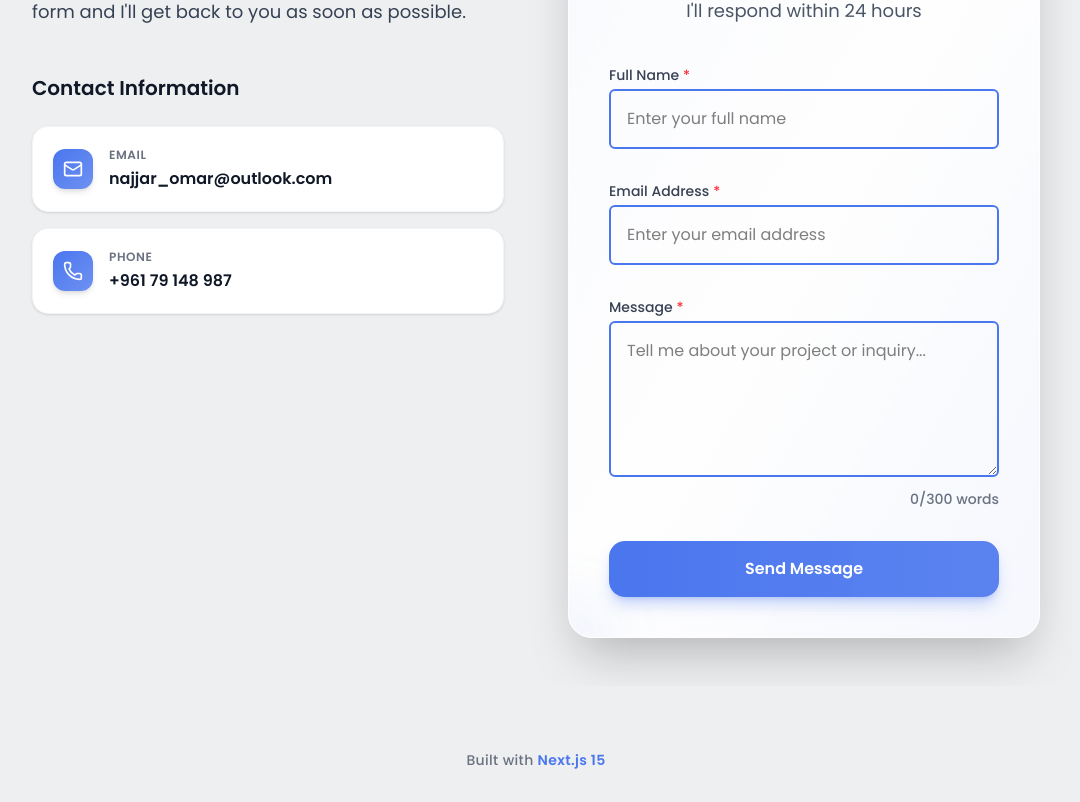
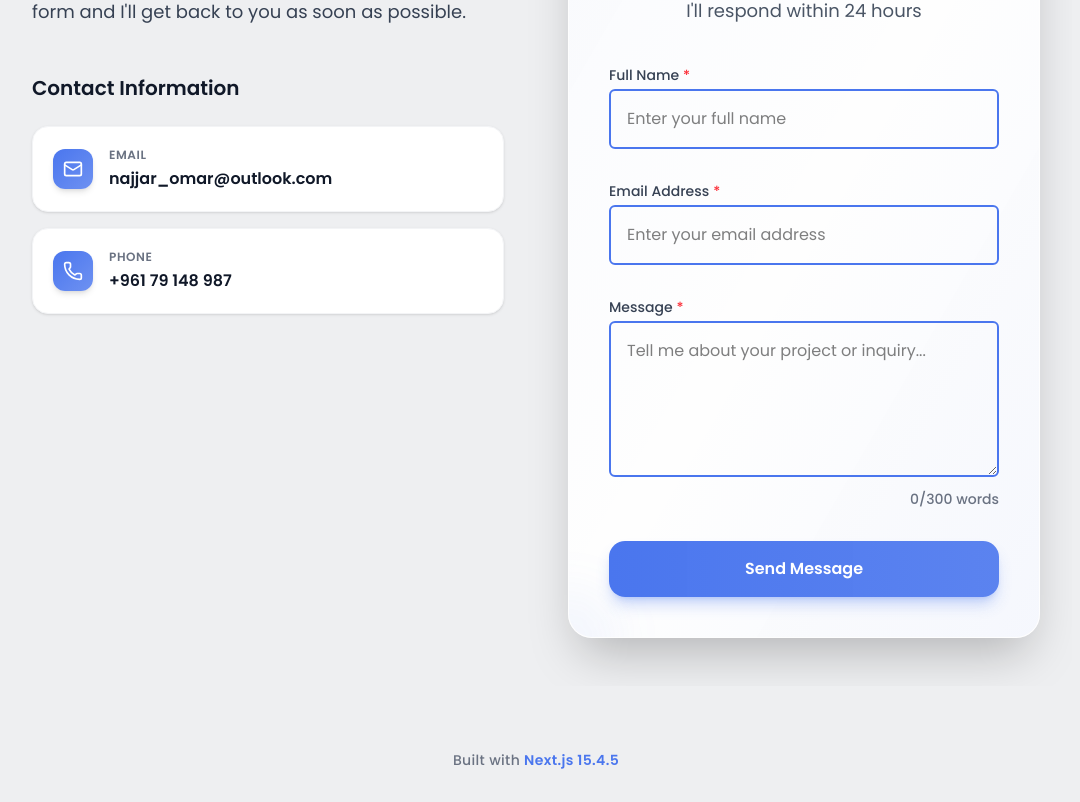
Before and after one commit to OmarNajjar-Dev/my-portfolio, a Next.js app: page / in a window 1280 px wide. Shown: the part 3172-3974 px from the top of the page, without its empty margins (104-1184 px from the left). Built offline with nearby package versions, Linux system fonts and the light colour scheme.

Commit message:
Edit the README file and add the metadata

```diff
--- a/app/layout.tsx
+++ b/app/layout.tsx
@@ -4,6 +4,7 @@ import Footer from "@/components/layout/Footer";
 import BackToTop from "@/components/ui/BackToTop";
 import type { Metadata } from "next";
 import { Poppins } from "next/font/google";
+import { generateMetadata } from "@/lib/metadata";
 
 // Initialize Poppins font with Next.js optimization
 const poppins = Poppins({
@@ -13,38 +14,11 @@ const poppins = Poppins({
 });
 
 // Global SEO Metadata for Portfolio
-export const metadata: Metadata = {
-  title: "Omar Najjar | Web Developer Portfolio",
-  description:
-    "Explore my portfolio showcasing modern web development projects built with Next.js, React, and Tailwind CSS.",
-  openGraph: {
-    title: "Omar Najjar | Web Developer Portfolio",
-    description: "Modern web experience built with Next.js 15.4.5",
-    url: "https://your-portfolio-url.com",
-    siteName: "Omar Najjar Portfolio",
-    images: [
-      {
-        url: "https://your-portfolio-url.com/og-image.jpg",
-        width: 1200,
-        height: 630,
-        alt: "Omar Najjar Portfolio Preview",
-      },
-    ],
-    type: "website",
-  },
-};
+export const metadata: Metadata = generateMetadata();
 
 export default function Layout({ children }: { children: React.ReactNode }) {
   return (
     <html lang="en" data-theme="light">
-      <head>
-        <meta charSet="UTF-8" />
-        <meta name="viewport" content="width=device-width, initial-scale=1.0" />
-        <meta
-          name="description"
-          content="Professional portfolio website showcasing skills and projects"
-        />
-      </head>
       <body className={poppins.className}>
         {/* Global header for navigation */}
         <Header />
--- a/components/layout/Footer.tsx
+++ b/components/layout/Footer.tsx
@@ -4,7 +4,7 @@ export default function Footer() {
       <p className="text-sm text-gray-500 font-medium tracking-wide">
         Built with{" "}
         <span className="text-accent font-semibold hover:text-accent/80 transition-colors duration-200">
-          Next.js 15
+          Next.js 15.4.5
         </span>
       </p>
     </footer>
--- /dev/null
+++ b/lib/metadata.ts
@@ -0,0 +1,116 @@
+import type { Metadata } from "next";
+
+// Centralized metadata configuration
+export const siteMetadata = {
+  title: "Omar Najjar | Web Developer Portfolio",
+  description:
+    "Explore my portfolio showcasing modern web development projects built with Next.js, React, and Tailwind CSS. Full-stack developer specializing in responsive web applications.",
+  url: "https://my-portfolio-lovat-delta-90.vercel.app/",
+  siteName: "Omar Najjar Portfolio",
+  author: "Omar Najjar",
+  twitterHandle: "@omar_najjar",
+  image:
+    "https://my-portfolio-lovat-delta-90.vercel.app/public/images/profile.png",
+  keywords: [
+    "web developer",
+    "frontend developer",
+    "React developer",
+    "Next.js developer",
+    "TypeScript developer",
+    "portfolio",
+    "web development",
+    "UI/UX",
+    "responsive design",
+  ],
+};
+
+// Generate metadata for different pages
+export function generateMetadata(overrides: Partial<Metadata> = {}): Metadata {
+  return {
+    title: siteMetadata.title,
+    description: siteMetadata.description,
+    keywords: siteMetadata.keywords,
+    authors: [{ name: siteMetadata.author }],
+    creator: siteMetadata.author,
+    publisher: siteMetadata.author,
+    robots: {
+      index: true,
+      follow: true,
+      googleBot: {
+        index: true,
+        follow: true,
+        "max-video-preview": -1,
+        "max-image-preview": "large",
+        "max-snippet": -1,
+      },
+    },
+    openGraph: {
+      title: siteMetadata.title,
+      description: siteMetadata.description,
+      url: siteMetadata.url,
+      siteName: siteMetadata.siteName,
+      locale: "en_US",
+      type: "website",
+      images: [
+        {
+          url: siteMetadata.image,
+          width: 1200,
+          height: 630,
+          alt: "Omar Najjar Portfolio Preview",
+          type: "image/png",
+        },
+      ],
+    },
+    twitter: {
+      card: "summary_large_image",
+      title: siteMetadata.title,
+      description: siteMetadata.description,
+      images: [siteMetadata.image],
+      creator: siteMetadata.twitterHandle,
+    },
+    alternates: {
+      canonical: siteMetadata.url,
+    },
+    category: "technology",
+    classification: "portfolio",
+    ...overrides,
+  };
+}
+
+// Helper function to create page-specific metadata
+export function createPageMetadata(
+  title?: string,
+  description?: string,
+  image?: string
+): Metadata {
+  return generateMetadata({
+    title: title ? `${title} | ${siteMetadata.author}` : siteMetadata.title,
+    description: description || siteMetadata.description,
+    openGraph: {
+      title: title ? `${title} | ${siteMetadata.author}` : siteMetadata.title,
+      description: description || siteMetadata.description,
+      url: siteMetadata.url,
+      siteName: siteMetadata.siteName,
+      locale: "en_US",
+      type: "website",
+      images: [
+        {
+          url: image || siteMetadata.image,
+          width: 1200,
+          height: 630,
+          alt: title
+            ? `${title} - ${siteMetadata.author}`
+            : "Omar Najjar Portfolio Preview",
+          type: "image/png",
+        },
+      ],
+    },
+    twitter: {
+      card: "summary_large_image",
+      title: title ? `${title} | ${siteMetadata.author}` : siteMetadata.title,
+      description: description || siteMetadata.description,
+      images: [image || siteMetadata.image],
+      creator: siteMetadata.twitterHandle,
+    },
+  });
+}
```
Also changed, not shown: 1 other file (tests, documents, lock files or other folders).
